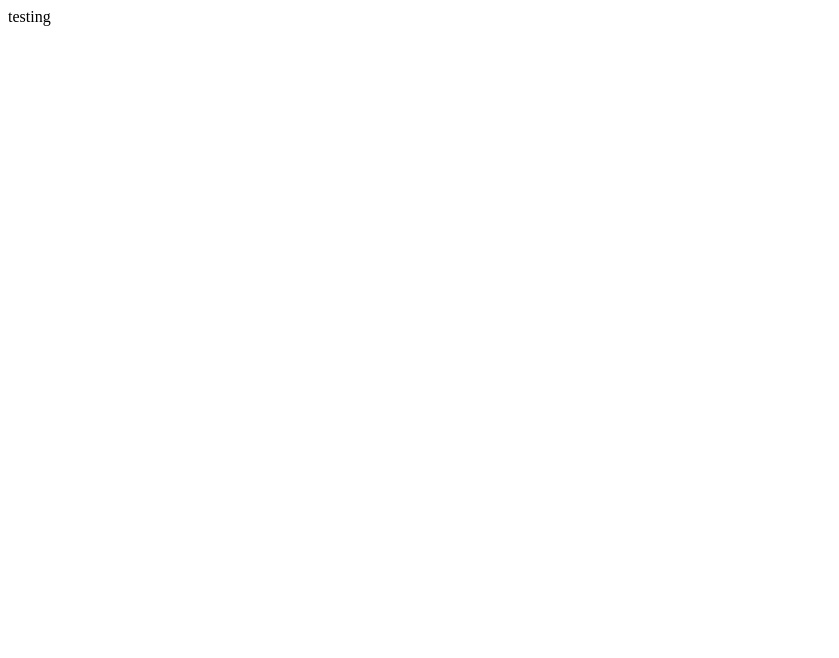
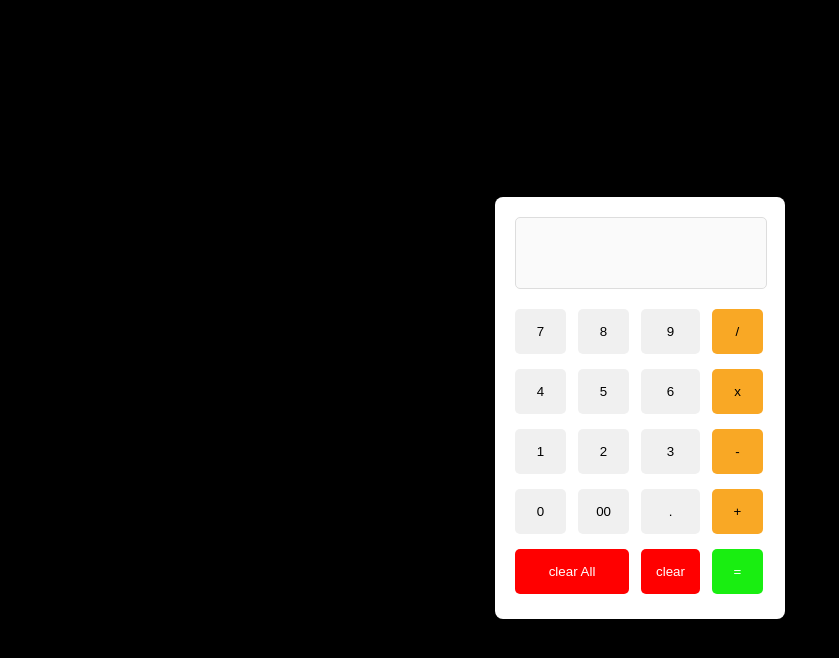
Before and after one commit to aawal13/belajar-html, a plain HTML site: page index.html in a window 1280 px wide. Shown: the whole page, without its empty margins (0-839 px from the left). Drawn offline with Linux system fonts and the light colour scheme.

Commit message:
fix css dan js kalkulator

```diff
--- a/index.html
+++ b/index.html
@@ -3,11 +3,34 @@
 <head>
     <meta charset="UTF-8">
     <meta name="viewport" content="width=device-width, initial-scale=1.0">
-    <title>Document</title>
+    <title>kalkulator</title>
+    <link rel="stylesheet" href="style.css">
 </head>
 <body>
-    <div>
-        testing
+    <div class="calculator">
+        <input type="text" id="display" disabled>
+        <div class="button">
+        <button class="btn" onclick="appendVelue('7')">7</button>
+        <button class="btn" onclick="appendVelue('8')">8</button>
+        <button class="btn" onclick="appendVelue('9')">9</button>
+        <button class="btn operator" onclick="appendVelue('/')">/</button>
+        <button class="btn" onclick="appendVelue('4')">4</button>
+        <button class="btn" onclick="appendVelue('5')">5</button>
+        <button class="btn" onclick="appendVelue('6')">6</button>
+        <button class="btn operator" onclick="appendVelue('*')">x</button>
+        <button class="btn" onclick="appendVelue('1')">1</button>
+        <button class="btn" onclick="appendVelue('2')">2</button>
+        <button class="btn" onclick="appendVelue('3')">3</button>
+        <button class="btn operator" onclick="appendVelue('-')">-</button>
+        <button class="btn" onclick="appendVelue('0')">0</button>
+        <button class="btn" onclick="appendVelue('00')">00</button>
+        <button class="btn" onclick="appendVelue('.')">.</button>
+        <button class="btn operator" onclick="appendVelue('+')">+</button>
+        <button class="btn clear" onclick="clearDisplay()">clear All</button>
+        <button class="btn clear1" onclick="clear1()">clear</button>
+        <button class="btn operator1" onclick="calculate()">=</button>
+        </div>
     </div>
+    <script src="script.js"></script>
 </body>
 </html>
--- /dev/null
+++ b/script.js
@@ -0,0 +1,22 @@
+function appendVelue(value){
+document.getElementById("display").value += value;
+}
+
+function clearDisplay(){
+    document.getElementById("display").value = "";
+}
+
+function calculate(){
+    const display = document.getElementById("display");
+    try{
+        display.value = eval(display.value);
+    }catch{
+        display.value = "error";
+    }
+
+}
+
+function clear1(){
+    const display = document.getElementById("display");
+    display.value = display.value.slice(0, -1);
+}
--- a/style.css
+++ b/style.css
@@ -0,0 +1,74 @@
+body{
+    display: flex;
+    justify-content: center;
+    align-items: center;
+    height: 100vh;
+    background-color: rgb(0, 0, 0);
+    font-family: Arial, Helvetica, sans-serif;
+}
+
+.calculator{
+    width: 250px;
+    background-color: #fff;
+    border-radius: 8px;
+    box-shadow: 0 0 10px rgb(0, 0, 0);
+    padding: 20px;
+}
+
+#display{
+    width: 230px;
+    height: 50px;
+    margin-bottom: 20px;
+    font-size: 24px;
+    text-align: right;
+    padding: 10px;
+    border: 1px solid #ddd;
+    border-radius: 5px;
+}
+
+.button{
+    display: grid;
+    grid-template-columns: repeat(4,1fr);
+    gap: 10px;
+}
+
+.btn{
+    padding: 15px;
+    margin-right: 2px;
+    margin-bottom: 5px;
+    border: none;
+    border-radius: 5px;
+    background-color: #f0f0f0;
+    cursor: pointer;
+    transition: 1s;
+}
+
+.btn:hover {
+    filter: brightness(80%);
+}
+
+.btn:active{
+    background-color: #696969;
+}
+
+.operator{
+    background-color: #f9a825;
+}
+
+.clear{
+    grid-column: span 2;
+    background-color: red;
+    color: white;
+}
+
+.operator1{
+    grid-column: span 1;
+    background-color: rgb(25, 238, 17);
+    color: white;
+}
+
+.clear1 {
+    grid-column: span 1;
+    background-color: red;
+    color: white;
+}
```
